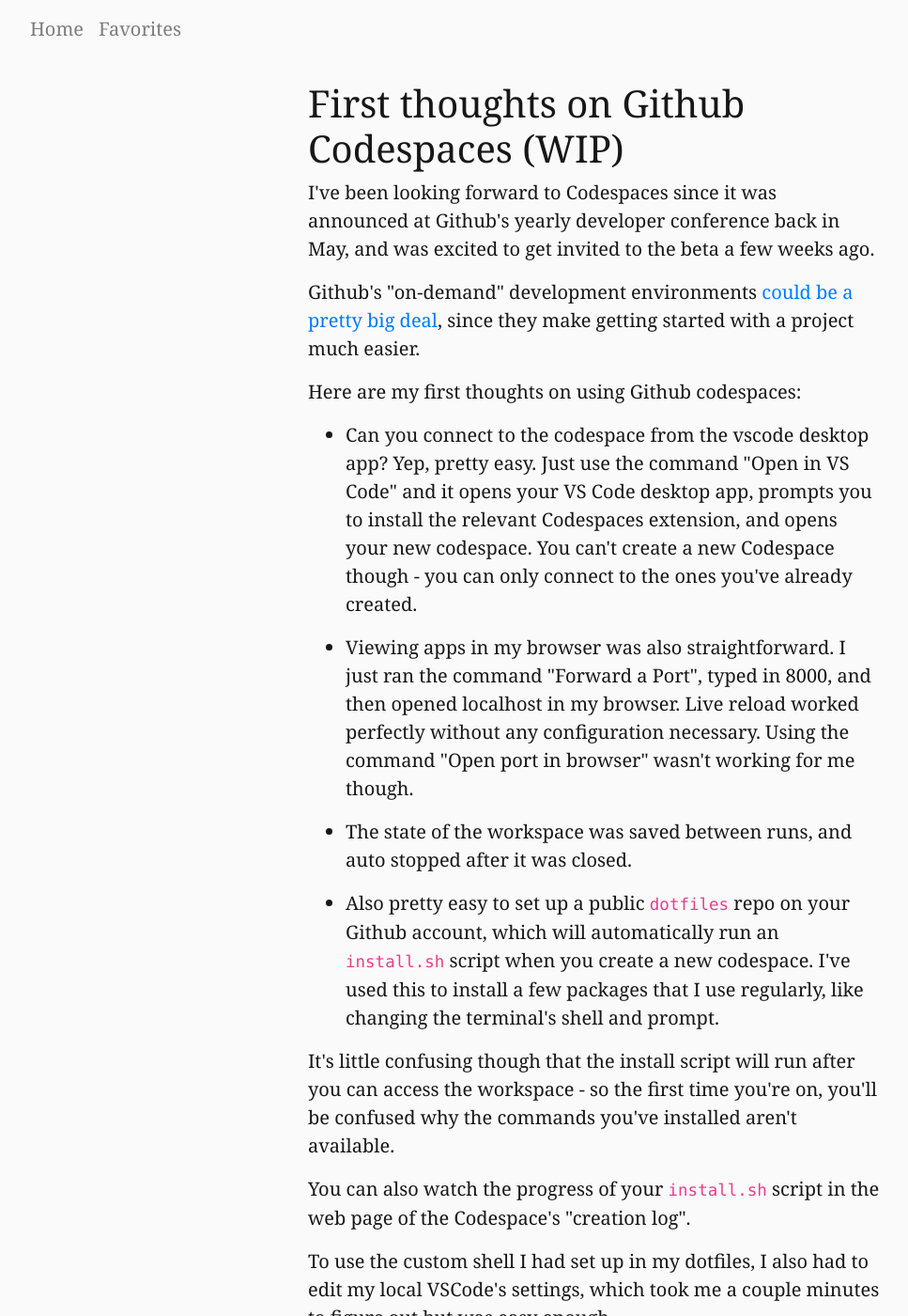
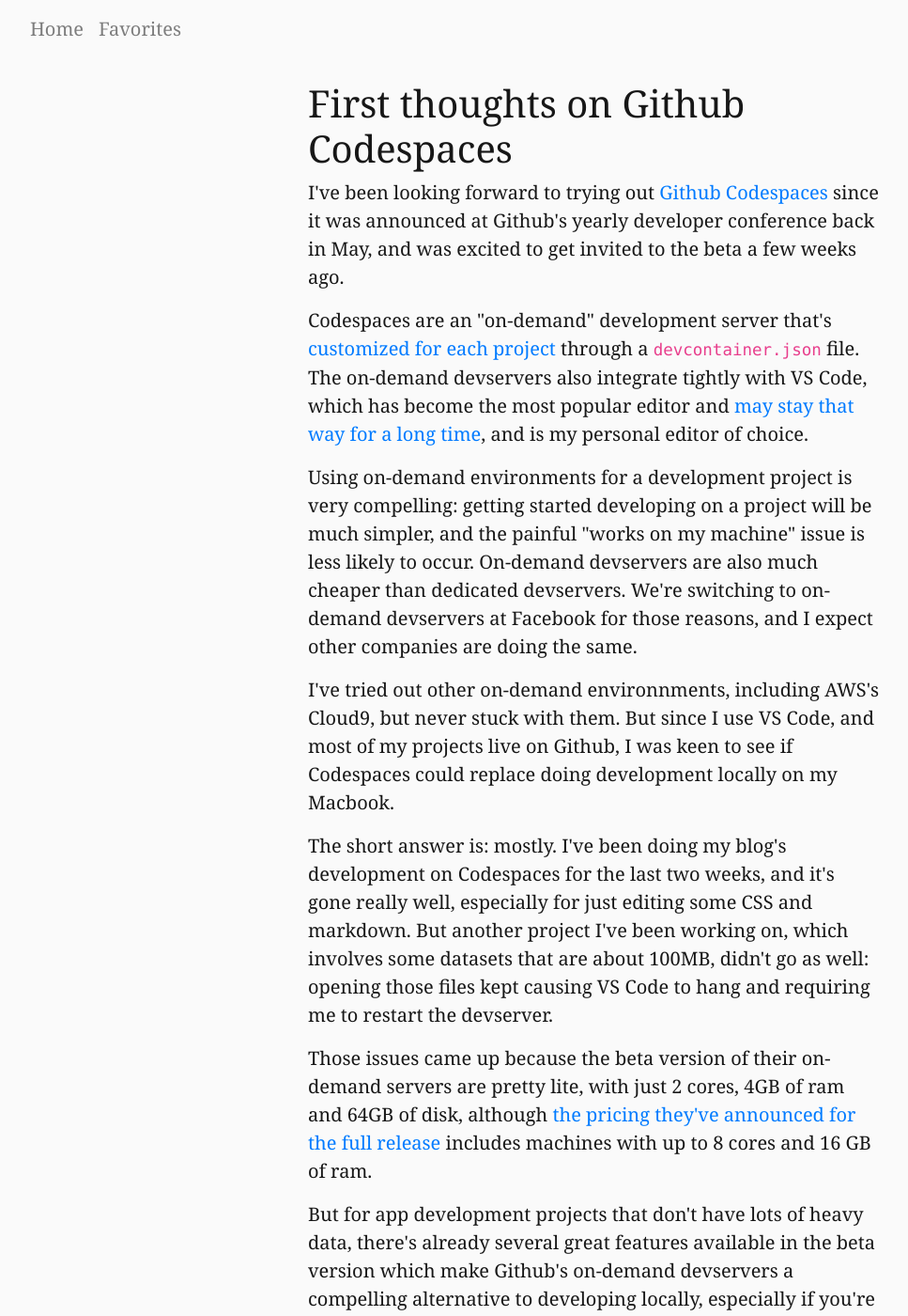
Before and after one commit to tjwaterman99/tjwaterman99, an MkDocs documentation site: the page built from docs/github-codespaces.md, in a window 1280 px wide and 1400 px high. Shown: the whole window at 94% size, without its empty margins (7-974 px from the left). Built offline with MkDocs 1.6.1, drawn with Linux system fonts in a browser that asks for light colours; nearby versions of some CDN libraries; some of the changed text lies outside the part shown.

Commit message:
Update codespaces article

```diff
--- a/docs/github-codespaces.md
+++ b/docs/github-codespaces.md
@@ -1,33 +1,37 @@
-# First thoughts on Github Codespaces (WIP)
+# First thoughts on Github Codespaces
 
-I've been looking forward to Codespaces since it was announced at Github's yearly developer conference back in May, and was excited to get invited to the beta a few weeks ago.
+I've been looking forward to trying out [Github Codespaces](https://github.com/features/codespaces) since it was announced at Github's yearly developer conference back in May, and was excited to get invited to the beta a few weeks ago.
 
-Github's "on-demand" development environments [could be a pretty big deal](https://blog.robenkleene.com/2020/09/21/the-era-of-visual-studio-code/), since they make getting started with a project much easier.
+Codespaces are an "on-demand" development server that's [customized for each project](https://docs.github.com/en/free-pro-team@latest/github/developing-online-with-codespaces/configuring-codespaces-for-your-project) through a `devcontainer.json` file. The on-demand devservers also integrate tightly with VS Code, which has become the most popular editor and [may stay that way for a long time](https://blog.robenkleene.com/2020/09/21/the-era-of-visual-studio-code/), and is my personal editor of choice.
 
-Here are my first thoughts on using Github codespaces:
+Using on-demand environments for a development project is very compelling: getting started developing on a project will be much simpler, and the painful "works on my machine" issue is less likely to occur. On-demand devservers are also much cheaper than dedicated devservers. We're switching to on-demand devservers at Facebook for those reasons, and I expect other companies are doing the same.
 
-- Can you connect to the codespace from the vscode desktop app? Yep, pretty easy. Just use the command "Open in VS Code" and it opens your VS Code desktop app, prompts you to install the relevant Codespaces extension, and opens your new codespace. You can't create a new Codespace though - you can only connect to the ones you've already created.
+I've tried out other on-demand environnments, including AWS's Cloud9, but never stuck with them. But since I use VS Code, and most of my projects live on Github, I was keen to see if Codespaces could replace doing development locally on my Macbook.
 
-- Viewing apps in my browser was also straightforward. I just ran the command "Forward a Port", typed in 8000, and then opened localhost in my browser. Live reload worked perfectly without any configuration necessary. Using the command "Open port in browser" wasn't working for me though.
+The short answer is: mostly. I've been doing my blog's development on Codespaces for the last two weeks, and it's gone really well, especially for just editing some CSS and markdown. But another project I've been working on, which involves some datasets that are about 100MB, didn't go as well: opening those files kept causing VS Code to hang and requiring me to restart the devserver.
 
-- The state of the workspace was saved between runs, and auto stopped after it was closed.
+Those issues came up because the beta version of their on-demand servers are pretty lite, with just 2 cores, 4GB of ram and 64GB of disk, although [the pricing they've announced for the full release](https://docs.github.com/en/free-pro-team@latest/github/developing-online-with-codespaces/about-billing-for-codespaces) includes machines with up to 8 cores and 16 GB of ram.
 
-- Also pretty easy to set up a public `dotfiles` repo on your Github account, which will automatically run an `install.sh` script when you create a new codespace. I've used this to install a few packages that I use regularly, like changing the terminal's shell and prompt.
+But for app development projects that don't have lots of heavy data, there's already several great features available in the beta version which make Github's on-demand devservers a compelling alternative to developing locally, especially if you're already using VS Code or Github.
 
-It's little confusing though that the install script will run after you can access the workspace - so the first time you're on, you'll be confused why the commands you've installed aren't available.
+First, it's really easy to connect to your on-demand devserver straight from VSCode. Once you've created a Codespace devserver from the web UI, you can just use the command "Open in VS Code," and it opens your VS Code desktop app, prompts you to install all the relevant Codespace extensions for VS Code, and connects to your remote server flawlessly. Using the VS Code desktop app is also completely optional, as the web based editor is still quite good, although it won't have all your local VS Code features like custom keyboard shortcuts.
 
-You can also watch the progress of your `install.sh` script in the web page of the Codespace's "creation log".
+You can also connect to an existing dev server seamlessly from your VSCode desktop app. From VS Code, just run the command "Connect to Codespaces" and select the environment you want. If your codespace was sleeping, it will wake up automatically and be ready in about a minute.
 
-To use the custom shell I had set up in my dotfiles, I also had to edit my local VSCode's settings, which took me a couple minutes to figure out but was easy enough.
+Second, viewing the web apps you're developing on the remote devserver through your browser is also straightforward. I was nervous about this, because having configured my own remote dev environments on AWS before, it's tricky to get features like live-reloading working correctly.
 
-Now that my project was running, my personal config was set up, and I had deployed a simple change to my blog, I wanted to test out managing my "production" servers that run on AWS and Heroku.
+But I was able to run the VS Code command "Forward a Port", and then opened localhost in my browser. Live reload worked perfectly without any configuration necessary. What a time to be alive!
 
-- Secret's are currently not supported, but [on the roadmap](https://github.community/t/secrets-support-in-github-codespaces/131984). Without secrets, it's not really possible for Codespaces to take over a "dev environment," since those environments typically need to connect to production services and not just modify an application locally.
+Third, it's also pretty easy to personalize you devserver environment. You'll need to set up a public `dotfiles` repo on your Github account, which will automatically run an `install.sh` script when you create a new codespace. [I've used this to install a few packages](https://github.com/tjwaterman99/dotfiles) that I use regularly, like changing the terminal's shell and prompt.
 
-- It would be nice if Github added keyboard shortcuts for viewing your codespaces, the same way they have shortcuts for visiting your notifications tabs.
+It's a little confusing though that the install script will run after you can access the workspace, so the first time you're on, you'll be be curious why the commands you've installed aren't available. You can also watch the progress of your `install.sh` script in the web page of the Codespace's "creation log".
 
-- I could find the pricing and here's how it compares to running my own dev server.
+So VS Code makes it really easy to get a web-app development project up and running, and personalize your environment. The next logical question is to ask about deploying your project: how do devservers handle secrets, like SSH keys for for connecting to a "production" server?
 
-- 64g of space available, not huge. I imagine they'll offer the option of more if you ever need it.
+Secret's are currently not supported in Codespaces, but they're [on the roadmap](https://github.community/t/secrets-support-in-github-codespaces/131984). Without secrets, it's not really possible for Codespaces to completely take over a "dev environment," since those environments typically need to connect to production services in some way, and not just modify an application locally. But it's not a big deal to add those credentials to your environment, since the state of the workspace will be saved even when you shut it down.
 
-- Currently the beta versions of codespace with 2 CPUs and limited RAM just isn't great for any data processing work.
+Another wonderful feature is that the on-demand devserver is auto stopped once it's been idle for 30 minutes. You'll still pay the storage cost associated with your instance while it's alseep, and I'd estimate that their "basic" type will probably run about $15 per month all in, depending on how much development you do. There's more details of their pricing [here](https://docs.github.com/en/free-pro-team@latest/github/developing-online-with-codespaces/about-billing-for-codespaces).
+
+Github hasn't announced an official release date for Codespaces yet, but it's probably going to be some time in 2021. I'm really curious to see how companies move to on-demand devservers, and whether open-source projects start adding those `devcontainer.json` files. These environments will also make teaching programming so much better - I'd wager some schools will start moving their course materials over to Github to take advantage of the simplified environment set up.
+
+It's really amazing how much developer tools have improved in just the last few years, with free CI/CD, editors like VSCode, and now on-demand devservers. On-demand devservers might just be the biggest improvement yet.
```
